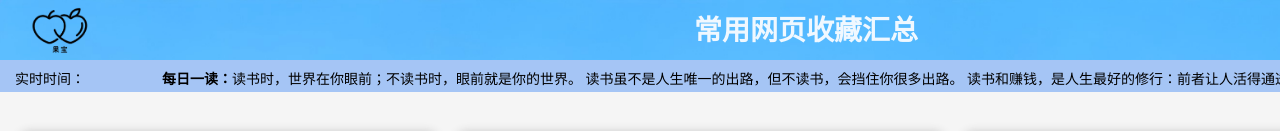
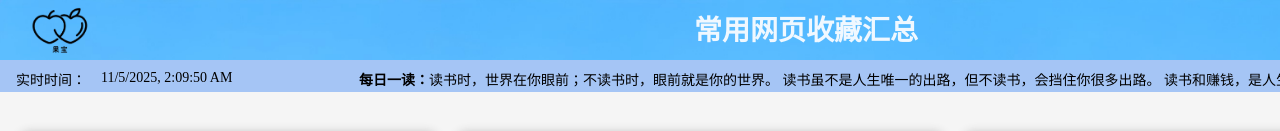
Before and after one commit to guobao01/520, a plain HTML site: page index.html in a window 1280 px wide. Shown: the top 131 px of the page. Drawn offline with Linux system fonts and the light colour scheme; grey boxes are pictures that could not be loaded.

Commit message:
Update index.html

```diff
--- a/index.html
+++ b/index.html
@@ -3,18 +3,6 @@
 <head>
 <meta charset="utf-8">
 <title>个人收藏网页汇总</title>
-<script>
-  function updateTime() {
-    const now = new Date();
-    const timeStr = now.toLocaleString(); // 自动适配本地时间格式（如中文环境显示“2025/11/5 15:30:20”）
-    document.getElementById('liveTime').textContent = timeStr;
-  }
-
-  // 初始加载时更新一次
-  updateTime();
-  // 每秒更新一次
-  setInterval(updateTime, 1000);
-</script>
 <style>
 h1{
 	font-family: "黑体";
@@ -166,9 +154,17 @@ a:active {
     <span style="margin: 600px;text-align: center;color:aliceblue;font-family: '幼圆';font-weight: bolder;line-height: 10px;font-size: 28px;vertical-align: 20px;">常用网页收藏汇总</span>
 </div>
 <div class="box2">
-<h3 style="margin: 7px;font-family:'仿宋';font-size: 14px;font-weight:normal;">
- &nbsp;&nbsp;实时时间：<span id="liveTime"></span>
- &nbsp;&nbsp;&nbsp;&nbsp;&nbsp;&nbsp;&nbsp;&nbsp;&nbsp;&nbsp;&nbsp;&nbsp;&nbsp;&nbsp;&nbsp;&nbsp;&nbsp;&nbsp;&nbsp;&nbsp;&nbsp;<b>每日一读：</b>读书时，世界在你眼前；不读书时，眼前就是你的世界。 读书虽不是人生唯一的出路，但不读书，会挡住你很多出路。 读书和赚钱，是人生最好的修行：前者让人活得通透不惑，后者让人活得有尊严有底气</h3>
+    <div style="width: 100px;height: 30px;margin: 0px;padding: 0px;float: left;">
+    <h3 style="margin: 8px;font-family:'仿宋';font-size: 14px;font-weight:normal;">
+ &nbsp;&nbsp;实时时间：</h3>
+    </div >
+    <div style="width: 250px;height: 30px;margin: 0px;padding: 0px;float: left;">
+    <p style="display: inline-block; padding-top: 3px;line-height: 0px;" id="liveTime"></p>
+    </div>
+    <div style="width: 1600px;height: 30px;margin: 0px;padding: 0px;float: left;">
+    <h3 style="margin: 8px;font-family:'仿宋';font-size: 14px;font-weight:normal;">
+    <b>每日一读：</b>读书时，世界在你眼前；不读书时，眼前就是你的世界。 读书虽不是人生唯一的出路，但不读书，会挡住你很多出路。 读书和赚钱，是人生最好的修行：前者让人活得通透不惑，后者让人活得有尊严有底气</h3>
+    </div>
 </div>
 <div class="box_content">
 		<div class="box3" style="width: 550px;background-image: url(img/03.png);background-size: cover;">
@@ -333,4 +329,16 @@ a:active {
     </div>
 </footer>
 </body>
+<script>
+  function updateTime() {
+    const now = new Date();
+    const timeStr = now.toLocaleString(); // 自动适配本地时间格式（如中文环境显示“2025/11/5 15:30:20”）
+    document.getElementById('liveTime').textContent = timeStr;
+  }
+
+  // 初始加载时更新一次
+  updateTime();
+  // 每秒更新一次
+  setInterval(updateTime, 1000);
+</script>
 </html>
```
